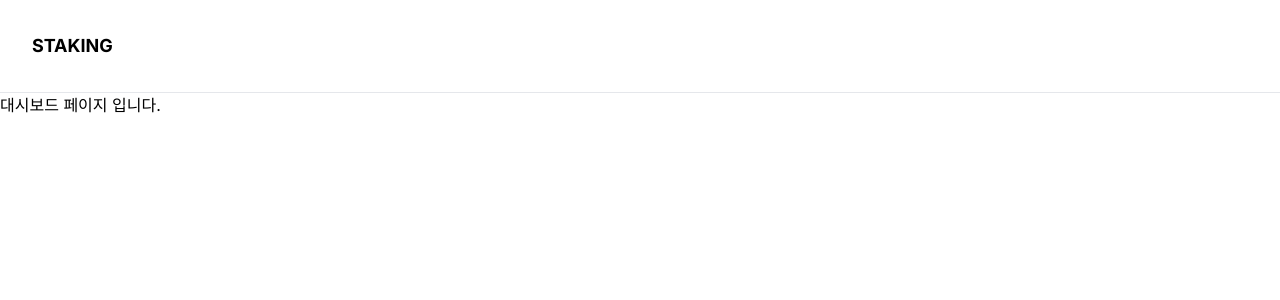
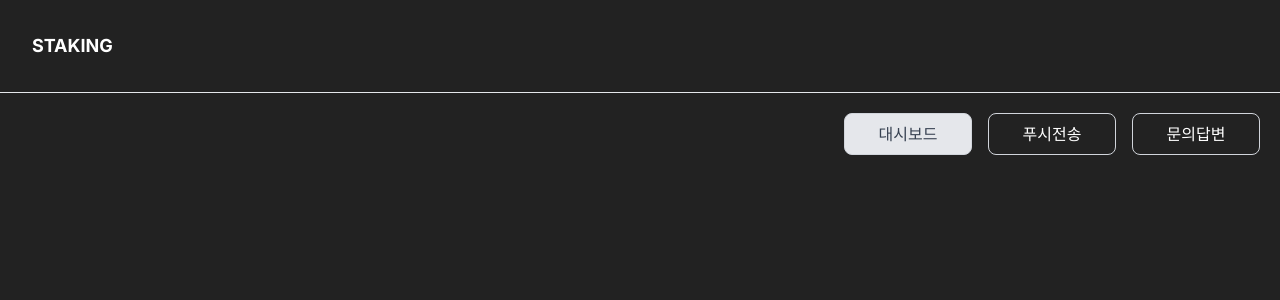
Before and after one commit to stakingWebServer/stakingWebFront, a Next.js app: page /dashboard in a window 1280 px wide. Shown: the top 300 px of the page. Built offline with nearby package versions, Linux system fonts and the light colour scheme.

Commit message:
nav 개발

```diff
--- a/package.json
+++ b/package.json
@@ -3,9 +3,9 @@
   "version": "0.1.0",
   "private": true,
   "scripts": {
-    "dev": "next dev",
+    "dev": "next dev -p 3001",
     "build": "next build",
-    "start": "next start",
+    "start": "next start -p 3001",
     "lint": "next lint"
   },
   "dependencies": {
--- a/src/app/dashboard/page.tsx
+++ b/src/app/dashboard/page.tsx
@@ -1,5 +1,10 @@
+import Nav from "@/components/Nav";
+
+//대시보드 컴포넌트
 export default function Dashboard() {
     return (
-        <div>대시보드 페이지 입니다.</div>
+        <div>
+            <Nav selectNav={'대시보드'} />
+        </div>
     )
 }
--- a/src/app/globals.css
+++ b/src/app/globals.css
@@ -2,22 +2,15 @@
 @tailwind components;
 @tailwind utilities;
 
-:root {
-  --foreground-rgb: 0, 0, 0;
-  --background-start-rgb: 214, 219, 220;
-  --background-end-rgb: 255, 255, 255;
+
+body {
+    background-color: #222;
+    color: #fff;
+
 }
 
-@media (prefers-color-scheme: dark) {
-  :root {
-    --foreground-rgb: 255, 255, 255;
-    --background-start-rgb: 0, 0, 0;
-    --background-end-rgb: 0, 0, 0;
-  }
-}
-
-body {
-
+input {
+  color: #222;
 }
 
 @layer utilities {
--- a/src/app/layout.tsx
+++ b/src/app/layout.tsx
@@ -1,7 +1,9 @@
 import Header from "@/components/Header";
+import Nav from "@/components/Nav";
 import type { Metadata } from "next";
 import { Inter } from "next/font/google";
 import "./globals.css";
+import { headers } from 'next/headers';
 
 const inter = Inter({ subsets: ["latin"] });
 
@@ -11,15 +13,16 @@ export const metadata: Metadata = {
 };
 
 export default function RootLayout({
-  children,
+  children
 }: Readonly<{
   children: React.ReactNode;
 }>) {
+
   return (
     <html lang="en">
       <body className={inter.className}>
         <Header />
-        {children}
+        <main>{children}</main>
       </body>
     </html>
   );
--- a/src/components/Login.tsx
+++ b/src/components/Login.tsx
@@ -47,7 +47,6 @@ export default function Login() {
         }
     }
 
-
     return (
         <div className="w-full text-center mt-20">
             <div className="w-80 mx-auto border border-solid border-gray-200 rounded-lg p-8">
--- /dev/null
+++ b/src/components/Nav.tsx
@@ -0,0 +1,35 @@
+import Link from "next/link"
+
+const navArr = [
+    {
+        name: '대시보드',
+        href: 'dashboard'
+    },
+    {
+        name: '푸시전송',
+        href: 'pushSend'
+    },
+    {
+        name: '문의답변',
+        href: 'inquiryAnswer'
+    },
+]
+
+type Props = {
+    selectNav: string;
+}
+
+export default function Nav({ selectNav }: Props) {
+    return (
+        <nav className="text-right">
+            <ul className="flex justify-end my-5 mx-3">
+                {navArr.map(item => (
+                    <li key={item.href}
+                        className={`${selectNav === item.name && 'bg-gray-200 text-gray-700'} text-center w-32 px-7 py-2 mx-2 border border-solid border-gray-300 rounded-lg`}>
+                        <Link href={item.href}>{item.name}</Link>
+                    </li>
+                ))}
+            </ul>
+        </nav>
+    )
+}
--- a/src/components/ui/Button.tsx
+++ b/src/components/ui/Button.tsx
@@ -7,7 +7,7 @@ type Props = {
 export default function Button({ text, size, onClick }: Props) {
     return (
         <button
-            className={`mt-5 bg-gray-200 w-[${size}px] p-2 rounded-md`}
+            className={`mt-5 w-[${size}px] p-2 rounded-md`}
             onClick={onClick}
         >
             {text}
```
Also changed, not shown: src/middleware.ts (added, +12 -0 lines).
